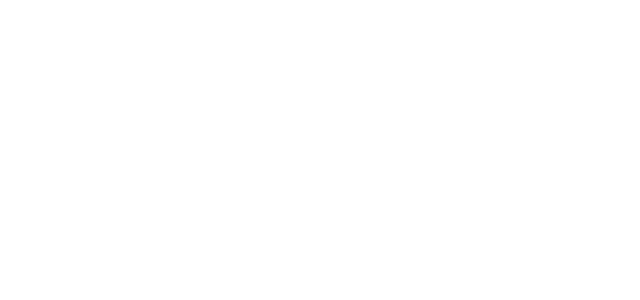
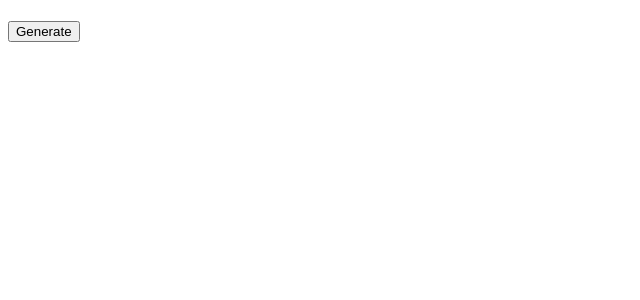
Before and after one commit to muxlisa-maxmudova/react.js.start, a React (Vite) app: page / in a window 1280 px wide. Shown: the top 300 px of the page, without its empty margins (0-640 px from the left). Built offline with nearby package versions, Linux system fonts and the light colour scheme.

Commit message:
ExampleTwo end

```diff
--- a/src/App.jsx
+++ b/src/App.jsx
@@ -1,7 +1,9 @@
+import ExampleTwo from "./Hooks/ExampleTwo.jsx";
+
 export const App = () => {
     return (
         <main>
-
+          <ExampleTwo/>
         </main>
     )
 }
--- /dev/null
+++ b/src/Hooks/ExampleTwo.jsx
@@ -0,0 +1,16 @@
+import {useState} from 'react'
+const ExampleTwo = () => {
+    const [number, setNumber] = useState(()=>{
+        Math.floor(Math.random() * 100)
+    })
+    const generateRandomNumber = () => {
+        setNumber(()=>Math.floor(Math.random() * 100));
+    }
+    return (
+        <div>
+            <h1>{number}</h1>
+            <button onClick={generateRandomNumber}>Generate</button>
+        </div>
+    )
+}
+export default ExampleTwo
```
